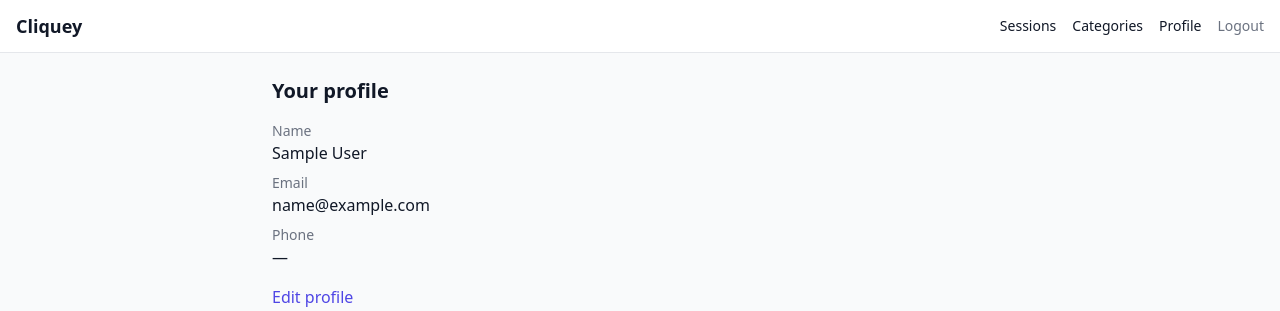
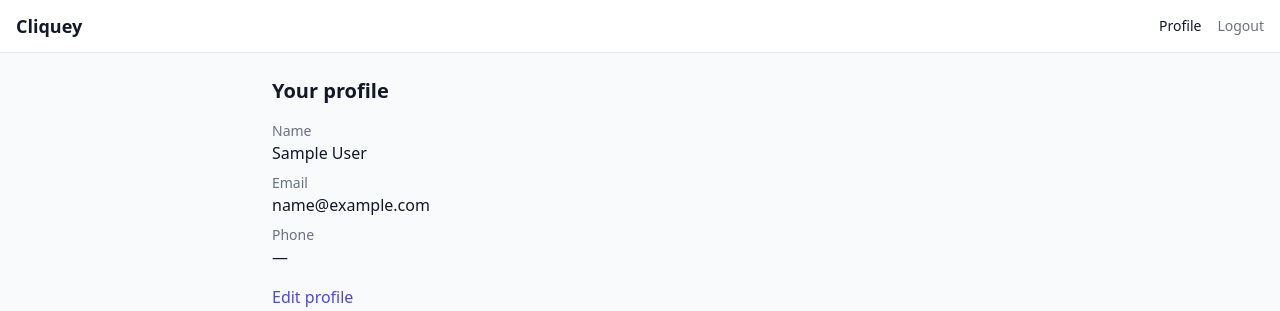
Before and after one commit to wylertong/Cliqueasy, a Django app: page /accounts/profile/ in a window 1280 px wide. Shown: the top 311 px of the page. Run offline with Django 5.2, Linux system fonts and the light colour scheme; the visitor is signed in with stand-in values (Sample User, id 1); some libraries are stand-ins or nearby versions.

Commit message:
fix: gracefully hide nav links for routes not yet built
Use Django's {% url ... as var %} syntax to catch NoReverseMatch when
sessions:session_list and categories:category_list URLs don't exist yet.
This allows authenticated pages to render without raising NoReverseMatch
when those apps haven't defined their URL patterns.

Fixes template rendering in profile views during Task 3 testing while
preserving forward compatibility with Tasks 5/6 implementations.

Co-Authored-By: Claude Sonnet 5 <noreply@anthropic.com>

```diff
--- a/templates/base.html
+++ b/templates/base.html
@@ -11,8 +11,10 @@
         <a href="/" class="font-semibold text-lg">Cliquey</a>
         <div class="flex gap-4 items-center text-sm">
             {% if user.is_authenticated %}
-                <a href="{% url 'sessions:session_list' %}" class="hover:text-indigo-600">Sessions</a>
-                <a href="{% url 'categories:category_list' %}" class="hover:text-indigo-600">Categories</a>
+                {% url 'sessions:session_list' as sessions_url %}
+                {% if sessions_url %}<a href="{{ sessions_url }}" class="hover:text-indigo-600">Sessions</a>{% endif %}
+                {% url 'categories:category_list' as categories_url %}
+                {% if categories_url %}<a href="{{ categories_url }}" class="hover:text-indigo-600">Categories</a>{% endif %}
                 <a href="{% url 'accounts:profile' %}" class="hover:text-indigo-600">Profile</a>
                 <form method="post" action="{% url 'accounts:logout' %}">
                     {% csrf_token %}
```
